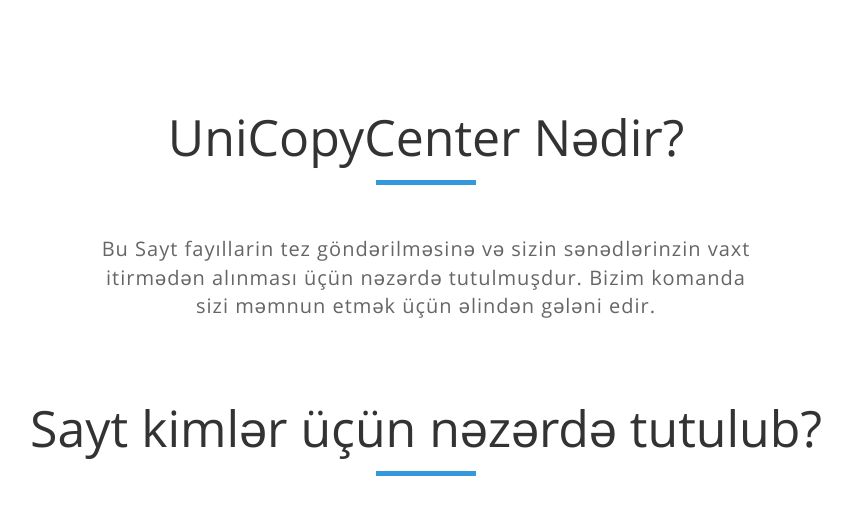
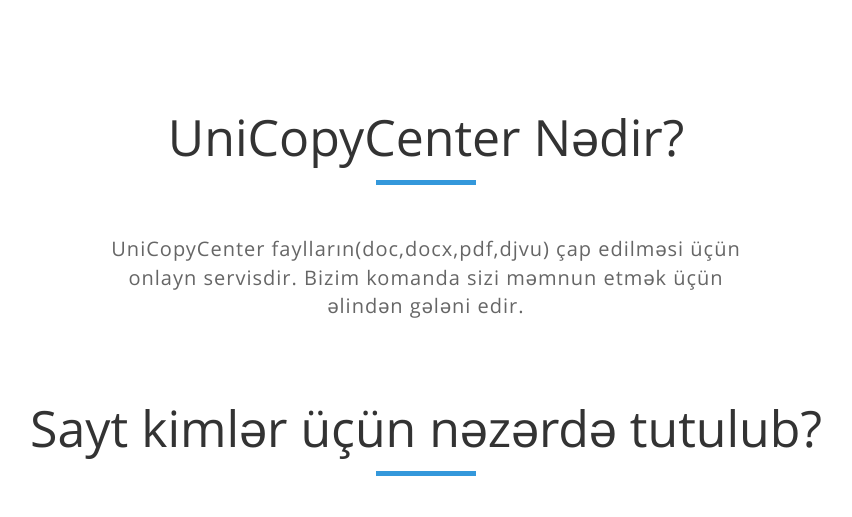
Before and after one commit to munisisazade/unicopycenter, a Django app: page /ru/ in a window 1280 px wide. Shown: the part 410-927 px from the top of the page, without its empty margins (214-1066 px from the left). Run offline with Django 3.2, Linux system fonts and the light colour scheme; some libraries are stand-ins or nearby versions.

Commit message:
fix errors

```diff
--- a/templates/index.html
+++ b/templates/index.html
@@ -76,7 +76,7 @@
     <div class="container">
         <h6 class="title nm-t animated" data-direction="fadeInUp">{% trans 'UniCopyCenter Nədir?' %}</h6>
         <p class="desc center-block nm-b animated" data-direction="fadeInUp">
-            {% trans 'Bu Sayt fayıllarin tez göndərilməsinə və sizin sənədlərinzin vaxt itirmədən alınması üçün nəzərdə tutulmuşdur. Bizim komanda sizi məmnun etmək üçün əlindən gələni edir.' %}
+            {% trans 'UniCopyCenter  faylların(doc,docx,pdf,djvu) çap edilməsi üçün onlayn servisdir. Bizim komanda sizi məmnun etmək üçün əlindən gələni edir.' %}
         </p>
     </div>
 </section>
```
Also changed, not shown: locale/ru/LC_MESSAGES/django.po.
